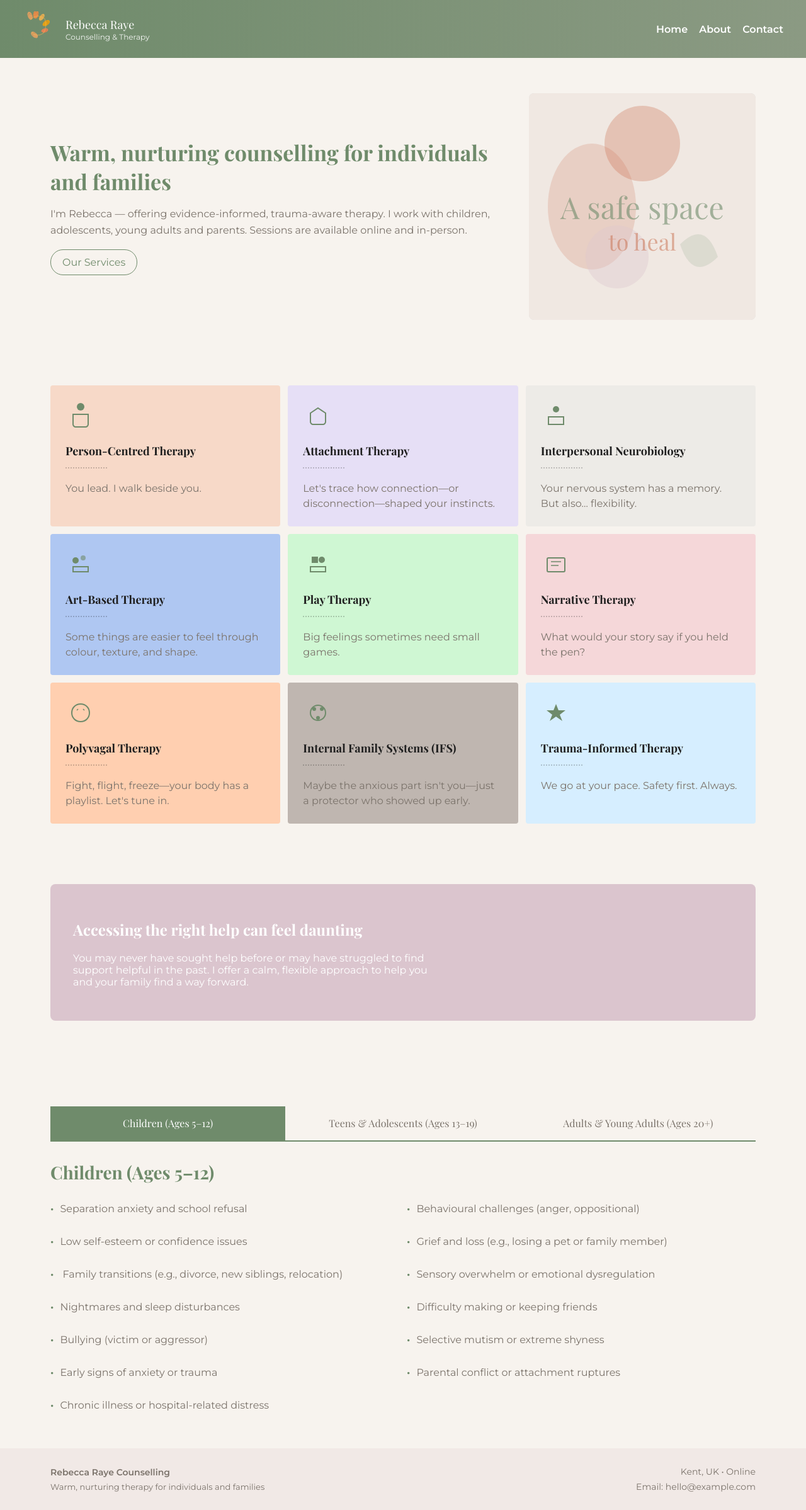
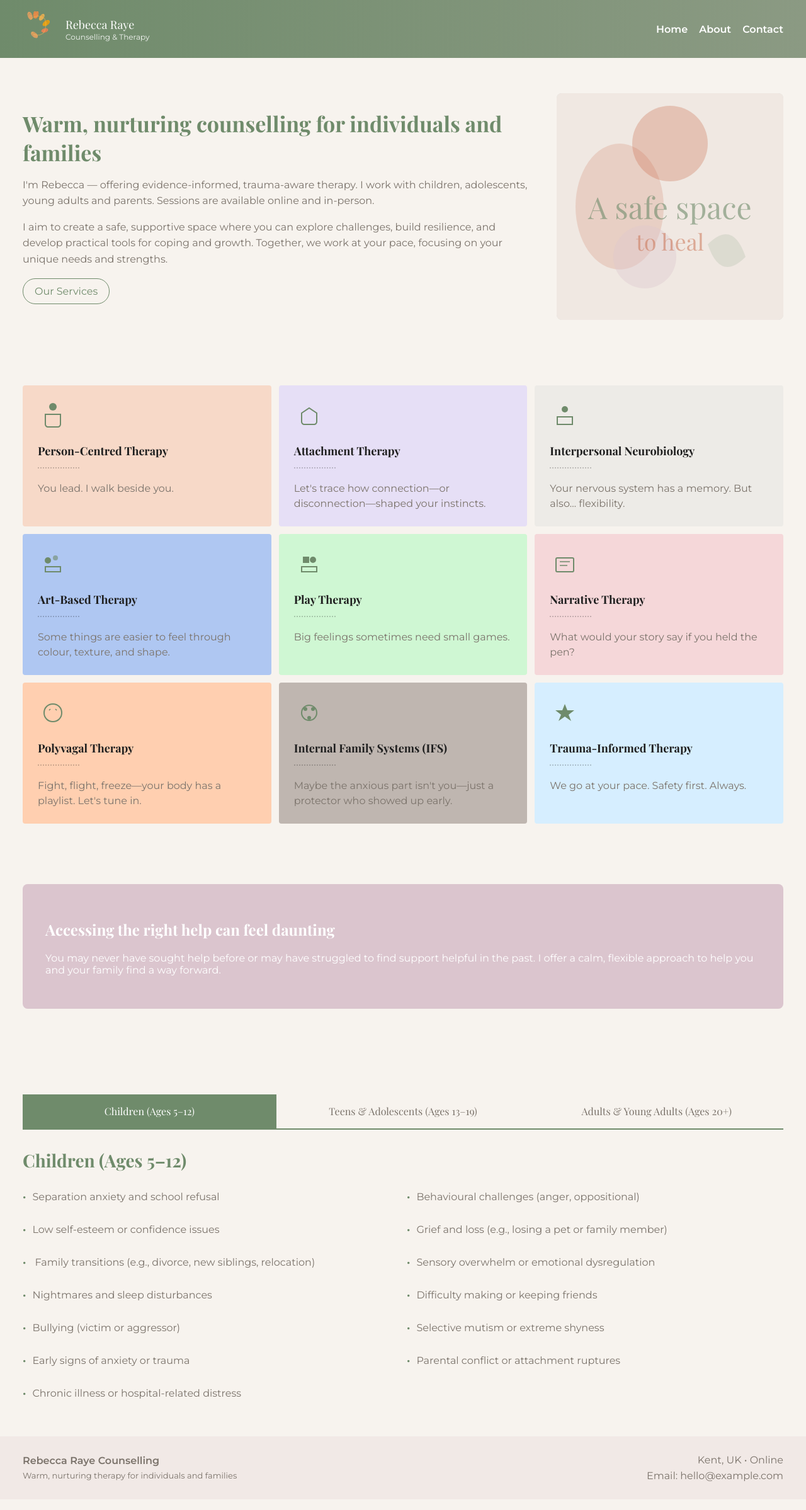
Before and after one commit to joseph-johnson27001/Rebecca-s-Counselling-Site, a Vue app: page / in a window 1280 px wide. Shown: the whole page at 63% size. Built offline with nearby package versions, Linux system fonts and the light colour scheme.

Commit message:
Max width for content

```diff
--- a/src/assets/styles.css
+++ b/src/assets/styles.css
@@ -36,8 +36,15 @@ body {
   color: white;
   display: flex;
   align-items: center;
+  justify-content: center;
+  padding: 18px 36px;
+}
+.site-header > * {
+  max-width: 1600px;
+  width: 100%;
+  display: flex;
+  align-items: center;
   justify-content: space-between;
-  padding: 18px 36px;
 }
 .brand {
   display: flex;
@@ -60,9 +67,15 @@ body {
 
 .hero {
   display: flex;
+  justify-content: center;
+  padding: 56px 36px;
+}
+.hero-content {
+  display: flex;
   gap: 40px;
-  padding: 56px 80px;
   align-items: center;
+  max-width: 1600px;
+  width: 100%;
 }
 .hero .left {
   flex: 1;
@@ -87,7 +100,13 @@ body {
 }
 
 .section {
-  padding: 48px 80px;
+  display: flex;
+  justify-content: center;
+  padding: 48px 36px;
+}
+.section > * {
+  max-width: 1600px;
+  width: 100%;
 }
 .services-grid {
   display: grid;
@@ -161,14 +180,19 @@ body {
 
 footer.site-footer {
   background: #f1e9e6;
-  padding: 28px 80px;
+  padding: 28px 36px;
   color: var(--muted);
+  display: flex;
+  justify-content: center;
+}
+footer.site-footer > * {
+  max-width: 1600px;
+  width: 100%;
 }
 
 @media (max-width: 800px) {
-  .hero {
+  .hero-content {
     flex-direction: column;
-    padding: 28px;
   }
   .hero .photo {
     width: 100%;
--- a/src/components/Footer.vue
+++ b/src/components/Footer.vue
@@ -1,5 +1,6 @@
 <template>
   <footer class="site-footer">
+    <div>
       <div
         style="
           display: flex;
@@ -20,13 +21,10 @@
           <div style="margin-top: 6px">Email: hello@example.com</div>
         </div>
       </div>
+    </div>
   </footer>
 </template>
 
 <script setup></script>
 
-<style scoped>
-.site-footer {
-  font-size: 14px;
-}
-</style>
+<style scoped></style>
--- a/src/components/Header.vue
+++ b/src/components/Header.vue
@@ -1,5 +1,6 @@
 <template>
   <header class="site-header">
+    <div>
       <div class="brand">
         <img src="/src/assets/logo.svg" alt="Rebecca Raye" />
         <div>
@@ -14,6 +15,7 @@
         <router-link to="/about">About</router-link>
         <router-link to="/contact">Contact</router-link>
       </nav>
+    </div>
   </header>
 </template>
 
--- a/src/views/Home.vue
+++ b/src/views/Home.vue
@@ -1,5 +1,6 @@
 <template>
   <section class="hero">
+    <div class="hero-content">
       <div class="left">
         <h1>Warm, nurturing counselling for individuals and families</h1>
         <p>
@@ -7,16 +8,29 @@
           with children, adolescents, young adults and parents. Sessions are
           available online and in-person.
         </p>
+        <p>
+          I aim to create a safe, supportive space where you can explore
+          challenges, build resilience, and develop practical tools for coping
+          and growth. Together, we work at your pace, focusing on your unique
+          needs and strengths.
+        </p>
         <div style="margin-top: 18px">
           <a href="#services" class="btn">Our Services</a>
         </div>
       </div>
-    <svg class="photo" viewBox="0 0 360 360" xmlns="http://www.w3.org/2000/svg">
+      <svg
+        class="photo"
+        viewBox="0 0 360 360"
+        xmlns="http://www.w3.org/2000/svg"
+      >
         <rect width="360" height="360" fill="#f0e8e2" />
         <defs>
           <linearGradient id="grad1" x1="0%" y1="0%" x2="100%" y2="100%">
             <stop offset="0%" style="stop-color: #c86b4a; stop-opacity: 0.15" />
-          <stop offset="100%" style="stop-color: #6f8b6b; stop-opacity: 0.15" />
+            <stop
+              offset="100%"
+              style="stop-color: #6f8b6b; stop-opacity: 0.15"
+            />
           </linearGradient>
         </defs>
         <circle cx="180" cy="80" r="60" fill="#c86b4a" opacity="0.3" />
@@ -57,6 +71,7 @@
           to heal
         </text>
       </svg>
+    </div>
   </section>
 
   <ServiceGrid />
@@ -66,7 +81,7 @@
       <h2 style="font-family: 'Playfair Display', serif; color: white">
         Accessing the right help can feel daunting
       </h2>
-      <p style="max-width: 54ch; color: white">
+      <p style="color: white">
         You may never have sought help before or may have struggled to find
         support helpful in the past. I offer a calm, flexible approach to help
         you and your family find a way forward.
```
Lines whose indentation alone changed are shown as unchanged.
